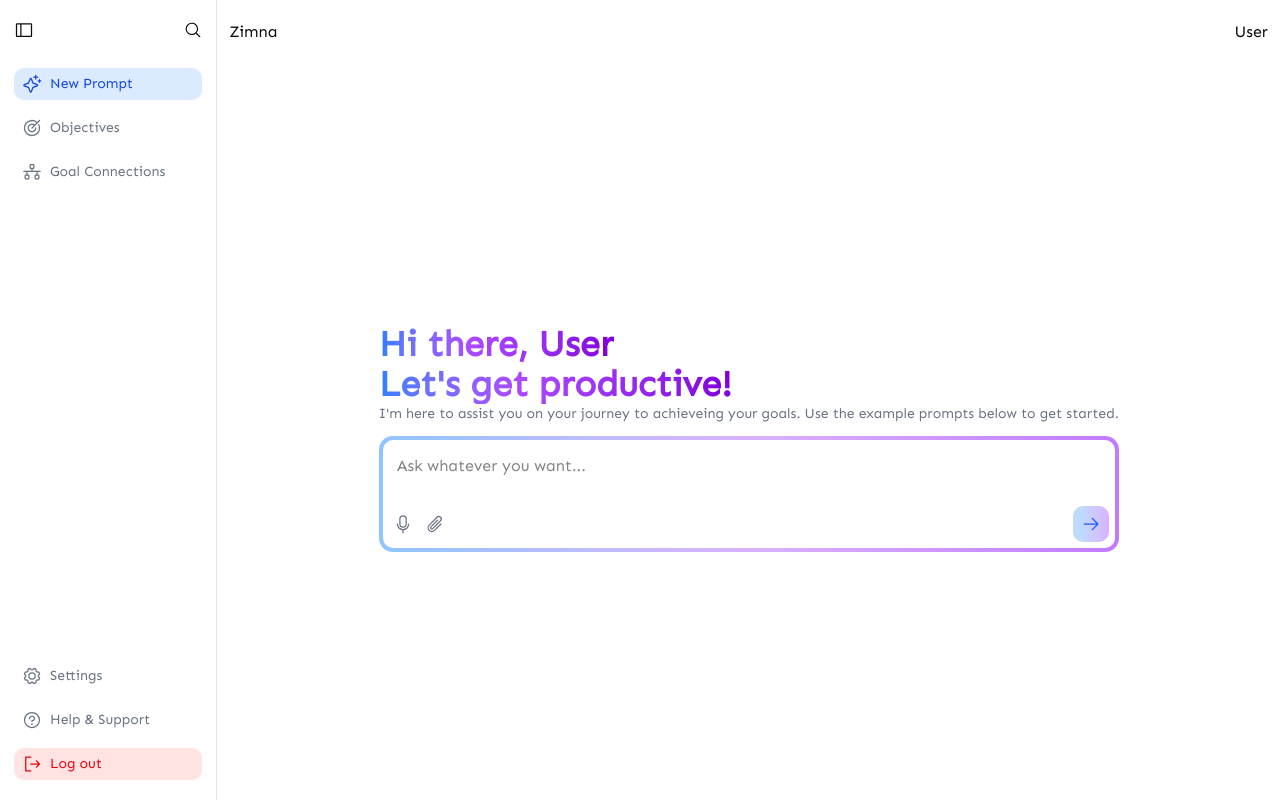
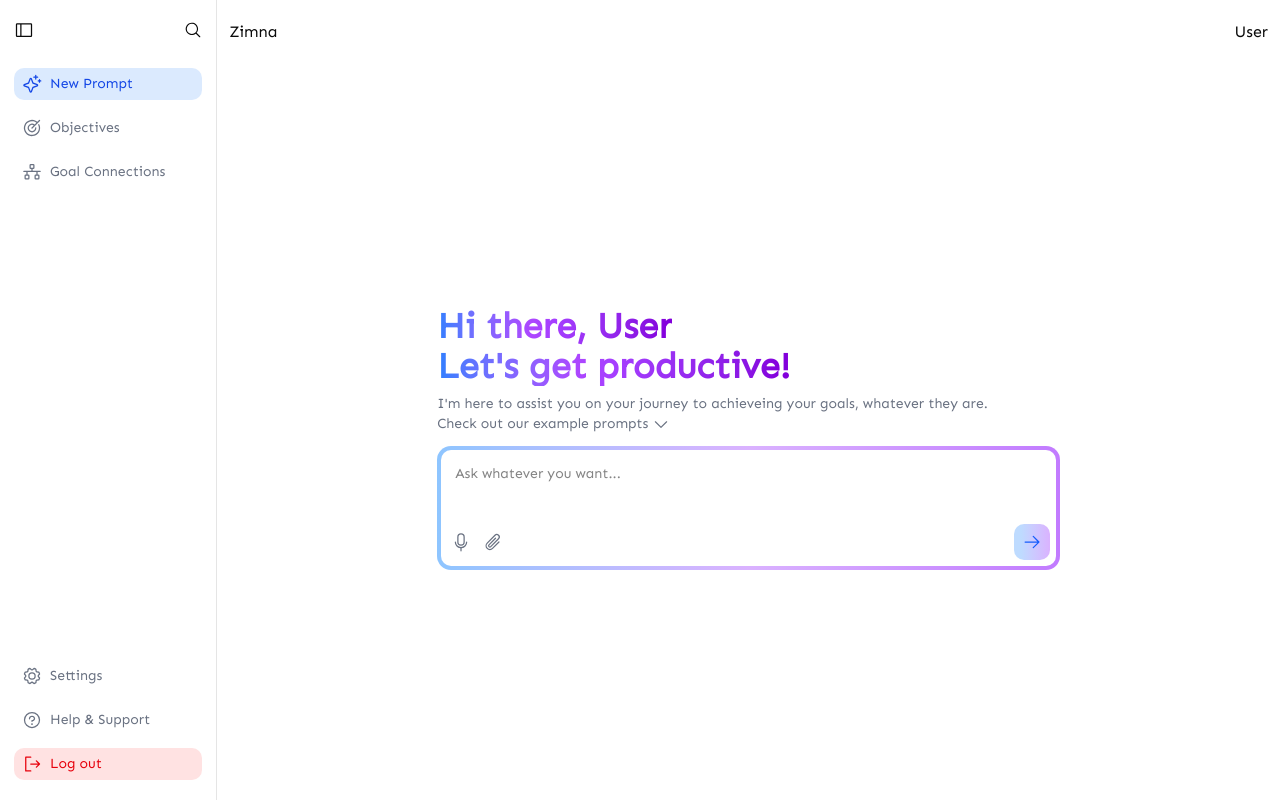
Before and after one commit to Jessepelumi/zimna, a Next.js app in the folder frontend/: page /home in a window 1280 px wide. Built offline with nearby package versions, Linux system fonts and the light colour scheme.

Commit message:
done with the structure of the prompt page

```diff
--- a/frontend/src/app/(dashboard)/home/page.tsx
+++ b/frontend/src/app/(dashboard)/home/page.tsx
@@ -1,14 +1,29 @@
+"use client";
+
 import {
   ArrowRightIcon,
+  CaretDownIcon,
   MicrophoneIcon,
   PaperclipIcon,
 } from "@phosphor-icons/react/dist/ssr";
+import { examplePrompts } from "@/static/examplePrompts";
+import { ExamplePromptCard } from "@/components/custom/examplePrompt";
+import { useState } from "react";
+import { cn } from "@/lib/utils";
 
 export default function Home() {
+  const [showExamples, setShowExamples] = useState(false);
+  const [inputValue, setInputValue] = useState("");
+
+  const handleExampleClick = (text: string) => {
+    setInputValue(text);
+    setShowExamples(false);
+  };
+
   return (
     <section className="flex justify-center items-center w-full">
-      <div className="space-y-3">
-        <div>
+      <div className="space-y-3 w-full lg:w-3/5">
+        <div className="space-y-2">
           <header className="flex flex-col text-3xl lg:text-4xl">
             <b className="bg-linear-to-r from-blue-500 via-purple-500 via-40% to-purple-700 bg-clip-text text-transparent w-fit">
               Hi there, User
@@ -18,25 +33,47 @@ export default function Home() {
             </b>
           </header>
 
-          <section>
+          <div>
             <p className="text-sm text-gray-500">
               I&apos;m here to assist you on your journey to achieveing your
-              goals. Use the example prompts below to get started.
+              goals, whatever they are.
             </p>
 
-            {/* <div>
-            <div>Example prompts here</div>
-            <div>Example prompts here</div>
-            <div>Example prompts here</div>
-          </div> */}
-          </section>
+            <button
+              onClick={() => setShowExamples(!showExamples)}
+              className="flex gap-1 items-center text-sm text-gray-500 hover:text-blue-700"
+            >
+              Check out our example prompts
+              <CaretDownIcon
+                size={18}
+                className={cn(
+                  "transition-transform duration-300",
+                  showExamples ? "rotate-180" : "rotate-0",
+                )}
+              />
+            </button>
+          </div>
+
+          {showExamples && (
+            <div className="grid grid-cols-1 md:grid-cols-2 lg:grid-cols-3 gap-2 animate-in fade-in slide-in-from-top-2 duration-300">
+              {examplePrompts.map((item, index) => (
+                <ExamplePromptCard
+                  key={index}
+                  text={item.prompt}
+                  onClick={() => handleExampleClick(item.prompt)}
+                />
+              ))}
+            </div>
+          )}
         </div>
 
         <div className="bg-linear-to-r from-blue-300 via-purple-300 via-50% to-purple-400 rounded-xl p-1">
           <div className="flex flex-col gap-3 p-1.5 rounded-lg bg-white">
             <textarea
+              value={inputValue}
+              onChange={(e) => setInputValue(e.target.value)}
               placeholder="Ask whatever you want..."
-              className="[field-sizing-content] w-full min-h-10 max-h-12 p-2 text-base outline-none border-none resize-none overflow-y-auto"
+              className="[field-sizing-content] w-full min-h-10 max-h-48 p-2 outline-none border-none resize-none overflow-y-auto text-sm"
             ></textarea>
 
             <div className="flex justify-between items-center">
```
